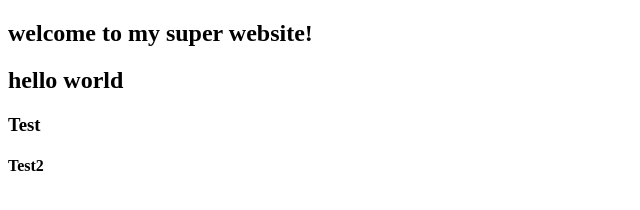
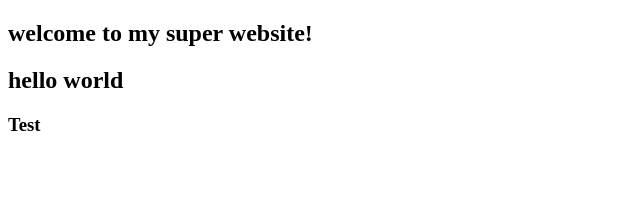
Before and after one commit to Floriovv/Superwebsite, a plain HTML site: page index.html in a window 1280 px wide. Shown: the full height of the page, 0-640 px from the left. Drawn offline with Linux system fonts and the light colour scheme.

Commit message:
h4 del
deleted h4

```diff
--- a/index.html
+++ b/index.html
@@ -14,7 +14,6 @@
             <h1>welcome to my super website!</h1>
             <h2>hello world</h2>
             <h3>Test</h3>
-            <h4>Test2</h4>
         </section>
     </main>
     <footer>
```
